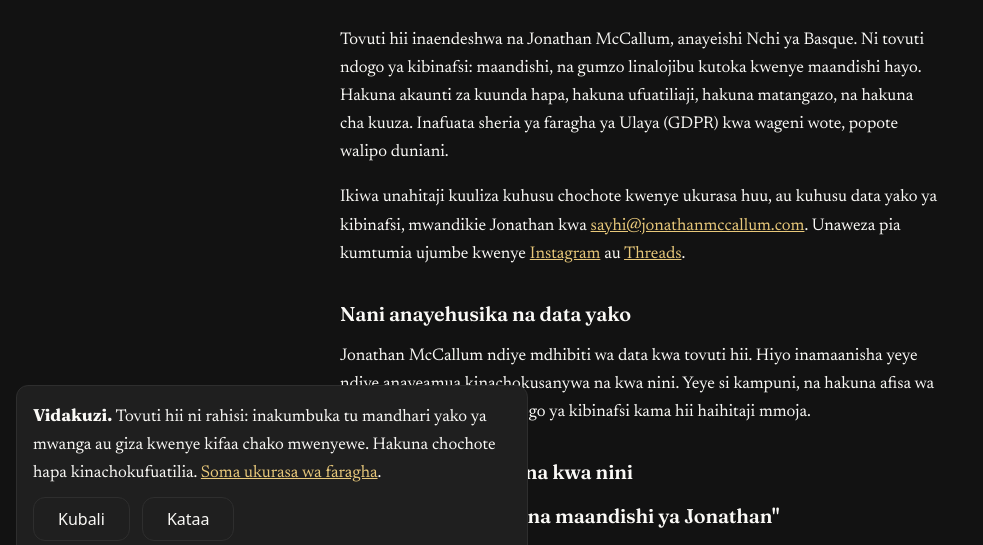
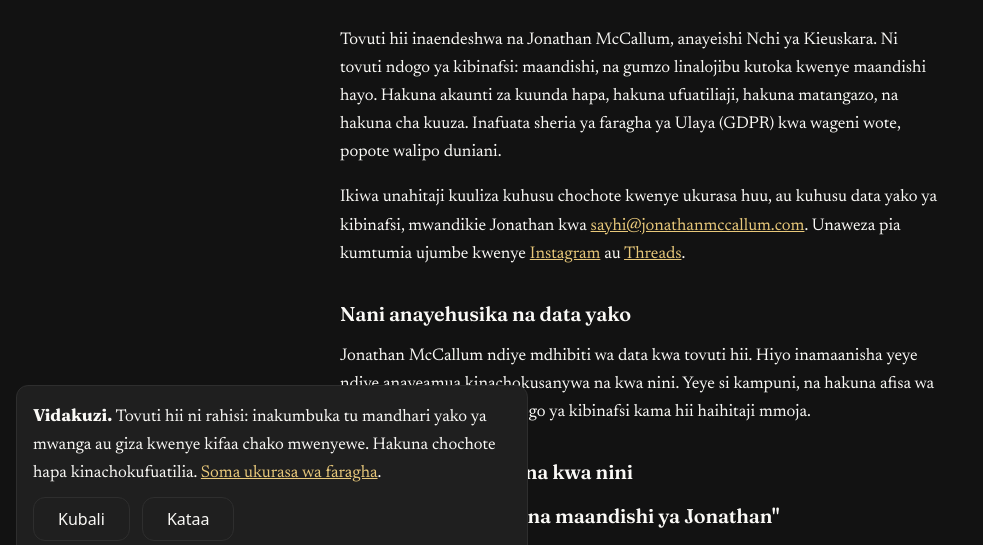
Before and after one commit to streamjonathan/jonathanmccallum-sw, an Eleventy site: page content/pages/privacy.md in a window 1280 px wide. Shown: the part 216-761 px from the top of the page, without its empty margins (0-983 px from the left). Built offline with nearby package versions, Linux system fonts and the light colour scheme; Eleventy itself is replaced by a stand-in of ours; files that its build step writes are made by us from their sources.

Commit message:
Privacy audit: correct Basque Country wording in privacy page (sw)

```diff
--- a/content/pages/privacy.md
+++ b/content/pages/privacy.md
@@ -6,7 +6,7 @@ original_url: https://jonathanmccallum.com/privacy/
 
 # Faragha
 
-Tovuti hii inaendeshwa na Jonathan McCallum, anayeishi Nchi ya Basque. Ni tovuti ndogo ya kibinafsi: maandishi, na gumzo linalojibu kutoka kwenye maandishi hayo. Hakuna akaunti za kuunda hapa, hakuna ufuatiliaji, hakuna matangazo, na hakuna cha kuuza. Inafuata sheria ya faragha ya Ulaya (GDPR) kwa wageni wote, popote walipo duniani.
+Tovuti hii inaendeshwa na Jonathan McCallum, anayeishi Nchi ya Kieuskara. Ni tovuti ndogo ya kibinafsi: maandishi, na gumzo linalojibu kutoka kwenye maandishi hayo. Hakuna akaunti za kuunda hapa, hakuna ufuatiliaji, hakuna matangazo, na hakuna cha kuuza. Inafuata sheria ya faragha ya Ulaya (GDPR) kwa wageni wote, popote walipo duniani.
 
 Ikiwa unahitaji kuuliza kuhusu chochote kwenye ukurasa huu, au kuhusu data yako ya kibinafsi, mwandikie Jonathan kwa <a href="#" data-contact-email data-contact-email-text>Nitumiwe barua pepe</a>. Unaweza pia kumtumia ujumbe kwenye [Instagram](https://www.instagram.com/jonamccallum) au [Threads](https://www.threads.com/@jonamccallum).
 
```
